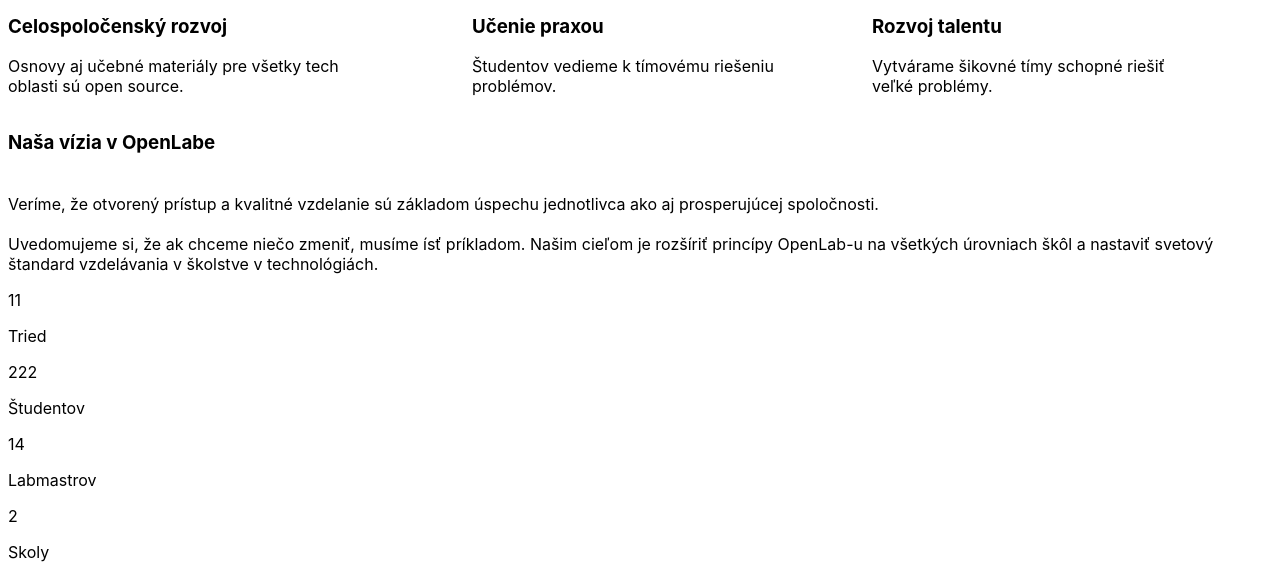
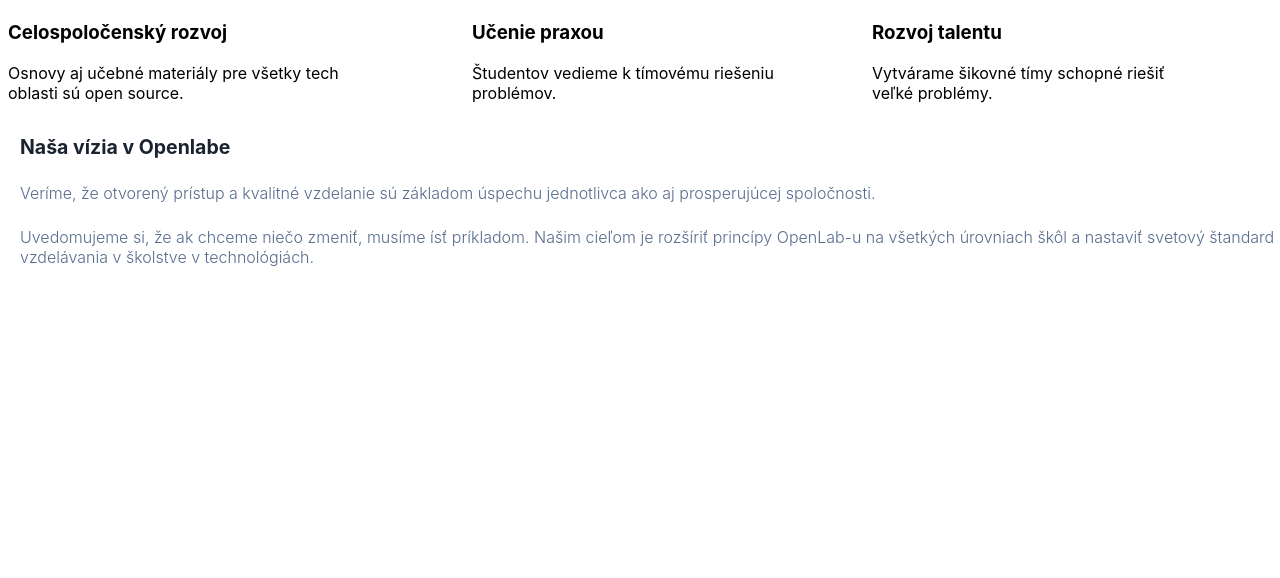
Before and after one commit to TheRyanis/openlab, a plain HTML site: page index.html in a window 1280 px wide. Shown: the part 1331-1909 px from the top of the page. After the commit the page ends 1662 px from the top, so only its background shows below. Drawn offline with Linux system fonts and the light colour scheme.

Commit message:
Second Push

```diff
--- a/index.html
+++ b/index.html
@@ -13,8 +13,16 @@
   <body>
     <header>
       <div class="discord-container">
-        <h3 class="discord container-txt">Ak máš záujem študovať spolu s nami, sme tu pre teba…</h3>
-        <button class="discord-container-btn">OPENLAB COMMUNITY <img src="https://openlab.sk/wp-content/themes/wp-bootstrap-starter/assets/images/discord.svg" alt=""> </button>
+        <h3 class="discord container-txt">
+          Ak máš záujem študovať spolu s nami, sme tu pre teba…
+        </h3>
+        <button class="discord-container-btn">
+          OPENLAB COMMUNITY
+          <img
+            src="https://openlab.sk/wp-content/themes/wp-bootstrap-starter/assets/images/discord.svg"
+            alt=""
+          />
+        </button>
       </div>
 
       <nav>
@@ -38,6 +46,7 @@
         </ul>
       </nav>
     </header>
+    <section>
       <div class="blue-wrapper">
         <div class="container">
           <div class="text-wrapper">
@@ -61,15 +70,12 @@
         </div>
       </div>
 
-    <div
-      class="center-text preco-sa-stat-studentom-wrapper margin-bottom"
-      :style="{ marginBottom: '30px' }"
-    >
+      <div class="center-text preco-sa-stat-studentom-wrapper margin-bottom">
         <h1>Prečo <strong>OpenLab?</strong></h1>
         <h4 class="center-text preco-sa-stat-studentom-wrapper">
           V OpenLabe študentov učíme najnovšie technológie. Zároveň im dávame
-        veľkú slobodu, pričom ich vedieme k zodpovednosti a samostatnosti, učíme
-        ich
+          veľkú slobodu, pričom ich vedieme k zodpovednosti a samostatnosti,
+          učíme ich
           <br />princípy partnerského prístupu, pracovať v tíme, trénujeme ich
           schopnosti sebareflexie a podnecujeme ich kreativitu. Takto študentov
           pripravujeme
@@ -94,7 +100,9 @@
             src="https://openlab.sk/wp-content/themes/wp-bootstrap-starter/assets/images/support.svg"
           />
           <h3>Učenie praxou</h3>
-        <p class="box_text">Študentov vedieme k tímovému riešeniu problémov.</p>
+          <p class="box_text">
+            Študentov vedieme k tímovému riešeniu problémov.
+          </p>
         </div>
         <div class="main-box">
           <img
@@ -106,56 +114,32 @@
           </p>
         </div>
       </div>
-
-    <div class="sqaures_info row">
-      <div class="squares-box2 col-6">
-        <h3>Naša vízia <b>v OpenLabe</b></h3>
-        <p style="margin-top: 40px">
-          Veríme, že otvorený prístup a kvalitné vzdelanie sú základom úspechu
-          jednotlivca ako aj prosperujúcej spoločnosti.
+    </section>
+    <section class="abt_openlab">
+      <div class="container_openlab d-flex">
+        <div class="align-items-center">
+          <div class="abt_txt_wrapper">
+            <h2 class="abt_txt">
+              Naša vízia
+              <strong> v Openlabe </strong>
+            </h2>
+            <p class="abt_txt1">
+              Veríme, že otvorený prístup a kvalitné vzdelanie sú základom
+              úspechu jednotlivca ako aj prosperujúcej spoločnosti.
             </p>
-        <p style="margin-top: 20px">
-          Uvedomujeme si, že ak chceme niečo zmeniť, musíme ísť príkladom. Našim
-          cieľom je rozšíriť princípy OpenLab-u na všetkých úrovniach škôl a
-          nastaviť svetový štandard vzdelávania v školstve v technológiách.
+            <p class="abt_txt2">
+              Uvedomujeme si, že ak chceme niečo zmeniť, musíme ísť príkladom.
+              Našim cieľom je rozšíriť princípy OpenLab-u na všetkých úrovniach
+              škôl a nastaviť svetový štandard vzdelávania v školstve v
+              technológiách.
             </p>
           </div>
 
-      <div class="boxes-general">
-        <div class="box-classes">
-          <p class="classes-num">
-            11
-          </p>
-          <p class="classes-type">
-            Tried
-          </p>
-        </div>
-        <div class="box-students">
-          <p class="students-num">
-            222
-          </p>
-          <p class="students-type">
-            Študentov
-          </p>
-        </div>
-        <div class="box-labmasters">
-          <p class="labmaster-num">
-            14
-          </p>
-          <p class="labmasters-type">
-            Labmastrov
-          </p>
-        </div>
-        <div class="box-schools">
-          <p class="schools-num">
-            2
-          </p>
-          <p class="schools-type">
-            Skoly
-          </p>
+          <div class="count">
+
           </div>
         </div>
-
       </div>
+    </section>
   </body>
 </html>
--- a/styles.css
+++ b/styles.css
@@ -12,6 +12,31 @@
   margin: 0 115px;
   padding: 0 12px;
   border-bottom: 1px solid #d7eaff;
+}
+
+.container_openlab {
+  color: #1a232f;
+  font-size: 13px;
+  width: 100%;
+  padding-right: var(--bs-gutter-x,.75rem);
+  padding-left: var(--bs-gutter-x,.75rem);
+  margin-right: auto !important;
+  margin-left: auto !important;
+  display: flex;
+  vertical-align: middle;
+  align-items: center;
+}
+
+.align-items-center {
+  align-items: center!important;
+}
+
+.justify-content-center {
+  justify-content: center!important;
+}
+
+.d-flex {
+  display: flex!important;
 }
 
 .discord-container-txt {
@@ -171,11 +196,21 @@
   margin-top: 50px;
 }
 
-.sqaures_info {
-  column-width: 6;
+.abt_openlab {
+  font-size: 40px;
+  margin-bottom: 48px;
+  margin-top: 0px;
+  font-weight: 300;
 }
 
-.col{
-  background-color: red;
-  margin:10px
+.abt_txt1 {
+  font-size: 16px;
+  color: #566b8d;
+  margin-top: 1.5rem;
 }
+
+.abt_txt2 {
+  font-size: 16px;
+  color: #566b8d;
+  margin-top: 1.5rem;
+}
```
Lines whose indentation alone changed are shown as unchanged.
